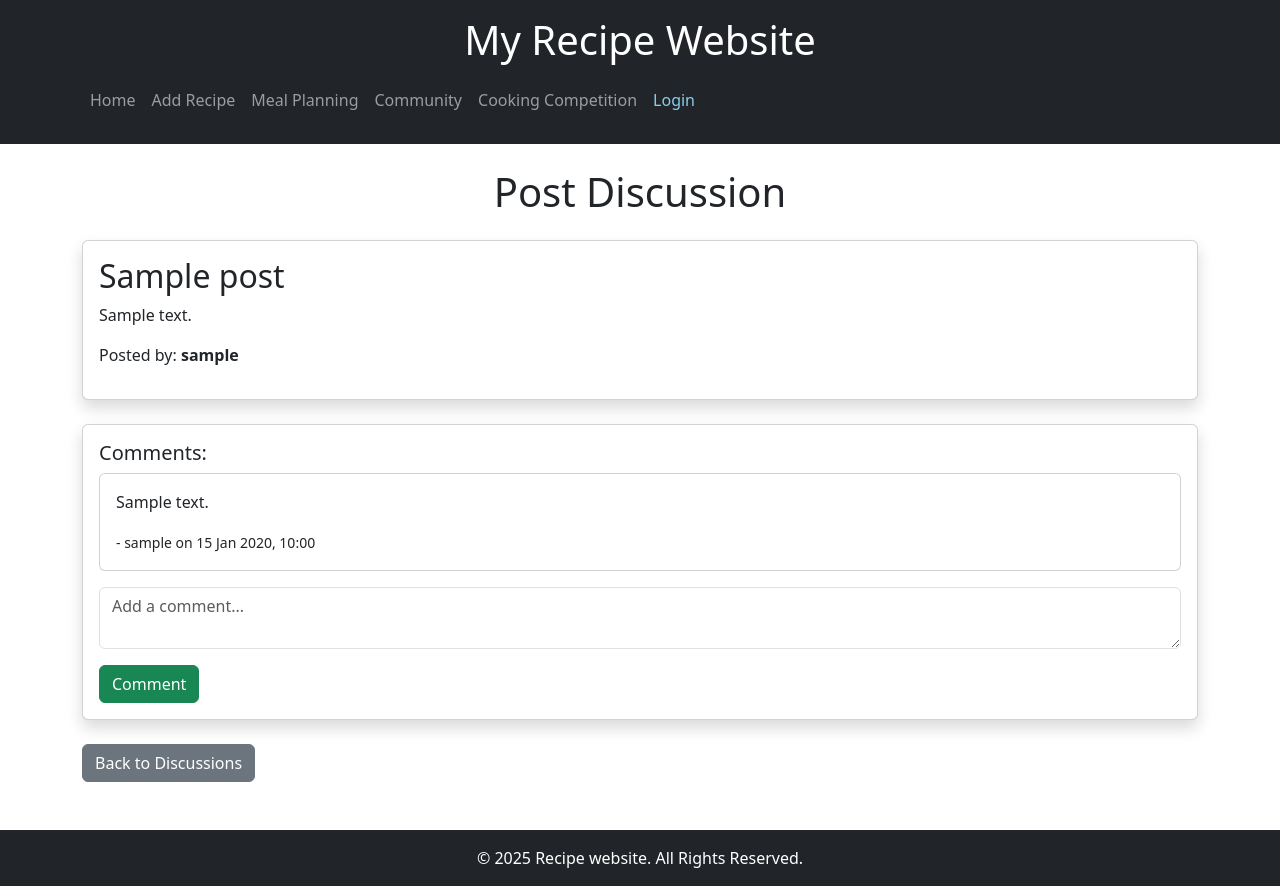
After one commit to DontAskM8/recipe-website, a PHP site: page /community_comment.php?post_id=1 in a window 1280 px wide. The commit adds this page. Run offline with PHP 8.4, Linux system fonts and the light colour scheme; tables that the repository leaves empty or names only in its code hold one stand-in row (values such as "Sample post").

Commit message:
jensen update

```diff
--- /dev/null
+++ b/community_comment.php
@@ -0,0 +1,104 @@
+<?php
+    include "./components/session.php";
+    include "./db/connect_db.php";
+
+    date_default_timezone_set('Asia/Kuala_Lumpur');
+
+    if (!isset($_GET['post_id'])) {
+        header("Location: community_engagement.php"); // Redirect if no post ID is provided
+        exit();
+    }
+
+    $post_id = $_GET['post_id'];
+
+    // Fetch the post selected
+    $sql = "SELECT p.id, p.title, p.content, u.username
+            FROM posts p
+            JOIN users u ON p.user_id = u.id
+            WHERE p.id = $post_id";
+    $post_result = $conn->query($sql);
+    $post = $post_result->fetch_assoc();
+
+    if (!$post) { //if post not exist
+        echo "<p class='text-center text-danger'>Post not found.</p>";
+        exit();
+    }
+
+    // Handle new comment submission
+    if ($_SERVER['REQUEST_METHOD'] == 'POST' && isset($_POST['comment'])) {
+        $comment = mysqli_real_escape_string($conn, $_POST['comment']);
+        $user_id = $_SESSION["id"];
+
+        $sql = "INSERT INTO posts_comments (post_id, comment, user_id) VALUES ($post_id, '$comment', $user_id)";
+        if ($conn->query($sql)) {
+            header("Location: community_comment.php?post_id=$post_id");
+            exit();
+        }
+    }
+
+    // Fetch all comments for the post
+    $comment_sql = "SELECT c.comment, u.username, c.created_at
+                    FROM posts_comments c
+                    JOIN users u ON c.user_id = u.id
+                    WHERE c.post_id = $post_id
+                    ORDER BY c.created_at DESC";
+    $comments = $conn->query($comment_sql);
+?>
+
+<!DOCTYPE html>
+<html lang="en">
+<head>
+    <?php include "./components/styling.php"; ?>
+    <title>Community Comments</title>
+    <link rel="stylesheet" href="https://cdn.jsdelivr.net/npm/bootstrap@5.3.0/dist/css/bootstrap.min.css">
+</head>
+<body>
+
+    <?php include "./components/navbar.php"; ?>
+
+    <div class="container mt-4">
+        <h1 class="text-center mb-4">Post Discussion</h1>
+
+        <div class="card mb-4 shadow">
+            <div class="card-body">
+                <h2><?php echo $post['title']; ?></h2>
+                <p><?php echo $post['content']; ?></p>
+                <p>Posted by: <strong><?php echo $post['username']; ?></strong></p>
+            </div>
+        </div>
+
+        <!-- List all Comments -->
+        <div class="card shadow mb-4">
+            <div class="card-body">
+                <h5>Comments:</h5>
+                <?php if ($comments->num_rows > 0): ?>
+                    <?php while ($comment = $comments->fetch_assoc()): ?>
+                        <div class="card mb-2">
+                            <div class="card-body">
+                                <p><?php echo $comment['comment']; ?></p>
+                                <small >- <?php echo $comment['username']; ?> on <?php echo date('d M Y, H:i', strtotime($comment['created_at'])); ?></small>
+                            </div>
+                        </div>
+                    <?php endwhile; ?>
+                <?php else: ?>
+                    <p>No comments yet....</p>
+                <?php endif; ?>
+
+                <!-- New Comment Form -->
+                <form method="POST" class="mt-3">
+                    <div class="mb-3">
+                        <textarea class="form-control" name="comment" placeholder="Add a comment..." required></textarea>
+                    </div>
+                    <button type="submit" class="btn btn-success">Comment</button>
+                </form>
+            </div>
+        </div>
+
+        <a href="community_engagement.php" class="btn btn-secondary">Back to Discussions</a>
+    </div>
+
+    <script src="https://cdn.jsdelivr.net/npm/bootstrap@5.3.0/dist/js/bootstrap.bundle.min.js"></script>
+    <?php include "./components/footer.php"; ?>
+
+</body>
+</html>
--- a/components/navbar.php
+++ b/components/navbar.php
@@ -10,7 +10,7 @@
                     <li class="nav-item"><a class="nav-link" href="index.php">Home</a></li>
                     <li class="nav-item"><a class="nav-link" href="add_recipe.php">Add Recipe</a></li>
                     <li class="nav-item"><a class="nav-link" href="meal_planning.php">Meal Planning</a></li>
-                    <li class="nav-item"><a class="nav-link" href="community.php">Community</a></li>
+                    <li class="nav-item"><a class="nav-link" href="community_engagement.php">Community</a></li>
                     <li class="nav-item"><a class="nav-link" href="competition.php">Cooking Competition</a></li>
                     <li class="nav-item rounded-1"><a class="nav-link"
                         style="<?php echo isset($_SESSION["username"]) ? "color: red" : "color: skyblue"; ?>"
--- a/db/handleLogin.php
+++ b/db/handleLogin.php
@@ -5,12 +5,13 @@
         $email = $_POST["email"];
         $password = $_POST["password"];
 
-        $stmt = $conn->prepare("SELECT username, password_hash, role FROM users WHERE email = ? or username = ?");
+        $stmt = $conn->prepare("SELECT id, username, password_hash, role FROM users WHERE email = ? or username = ?");
         $stmt->bind_param("ss", $email, $email);
         $stmt->execute();
         $result = $stmt->get_result()->fetch_assoc();
 
         if ($result && password_verify($password, $result["password_hash"])) {
+            $_SESSION["id"] = $result["id"];
             $_SESSION["username"] = $result["username"];
             $_SESSION["role"] = $result["role"];
             header("Location: login.php?status=1"); // Success
```
Also changed, not shown: community_engagement.php (added, +51 -0 lines), community_post.php (added, +50 -0 lines), community_rate.php (added, +99 -0 lines).
